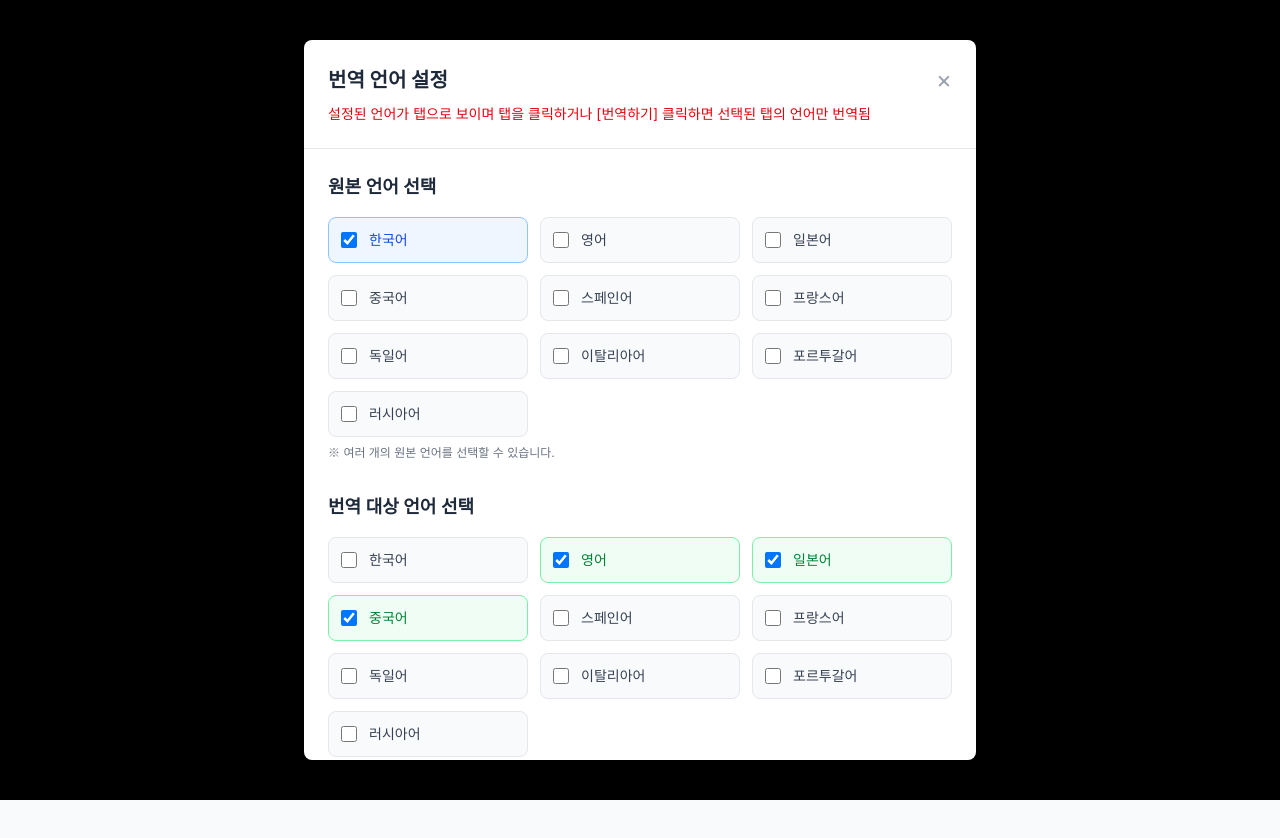
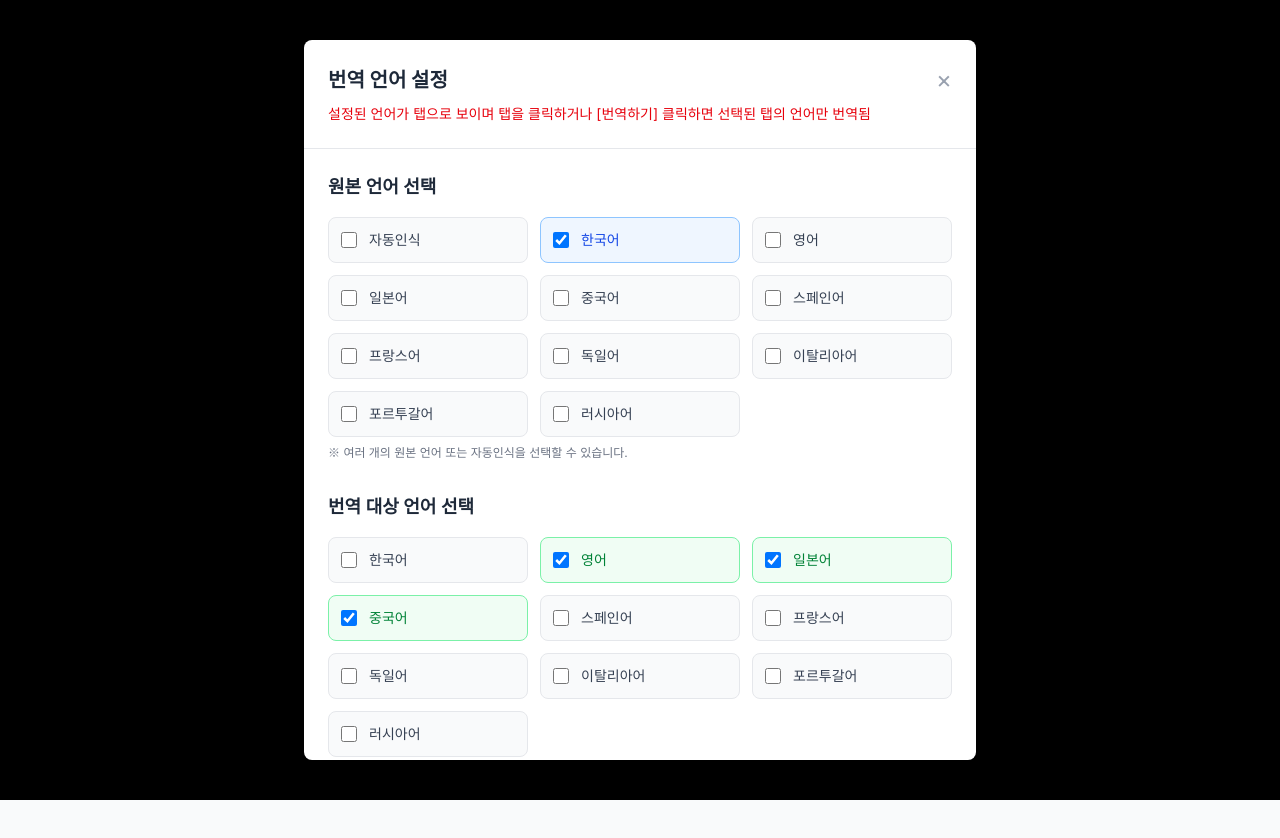
Before and after one commit to studywithme/translate-wise, a Next.js app: page /content-translate in a window 1280 px wide. Both pictures are taken after a click on the button "⚙️". Shown: the top 838 px of the page. Built offline with nearby package versions, Linux system fonts and the light colour scheme.

Commit message:
언어 자동 인식 추가

```diff
--- a/package.json
+++ b/package.json
@@ -9,8 +9,10 @@
     "lint": "next lint"
   },
   "dependencies": {
+    "@heroicons/react": "^2.2.0",
     "@prisma/client": "^6.9.0",
     "bcryptjs": "^3.0.2",
+    "franc": "^6.2.0",
     "jsonwebtoken": "^9.0.2",
     "jszip": "^3.10.1",
     "next": "15.3.3",
--- a/src/app/content-translate/page.tsx
+++ b/src/app/content-translate/page.tsx
@@ -1,7 +1,9 @@
 "use client";
 
-import React, { useState } from 'react';
+import React, { useState, useEffect, useMemo } from 'react';
 import { useSettings } from '../../contexts/SettingsContext';
+import { franc } from 'franc';
+import { ClipboardIcon } from '@heroicons/react/24/outline';
 
 export default function ContentTranslatePage() {
   const { settings, setIsSettingsOpen } = useSettings();
@@ -10,20 +12,42 @@ export default function ContentTranslatePage() {
   const [sourceLang, setSourceLang] = useState(settings.sourceLanguages[0]?.code || 'ko');
   const [activeTab, setActiveTab] = useState(settings.targetLanguages[0]?.code || 'en');
   const [isTranslating, setIsTranslating] = useState(false);
+  const [isValidating, setIsValidating] = useState(false); // 검증 중 상태
   const [validateSourceLang, setValidateSourceLang] = useState(sourceLang); // 검증용 원본 언어
   const [validationResult, setValidationResult] = useState(''); // 검증 결과
+  const [detectedLang, setDetectedLang] = useState(''); // 감지된 언어 코드
+
+  // franc(ISO 639-3) → 639-1 매핑
+  const iso3to1Map: Record<string, string> = { kor: 'ko', eng: 'en', jpn: 'ja', cmn: 'zh', spa: 'es', fra: 'fr', deu: 'de', ita: 'it', rus: 'ru', por: 'pt' };
+  // 감지된 언어의 639-1 코드
+  const detectedLang1 = useMemo(() => iso3to1Map[detectedLang] || detectedLang, [detectedLang]);
+
+  // 한글 주석: string 인덱스 시그니처 추가로 타입 에러 방지
+  const langNameMap: Record<string, string> = {
+    ko: '한국어', en: '영어', ja: '일본어', zh: '중국어', es: '스페인어', fr: '프랑스어', de: '독일어', it: '이탈리아어', ru: '러시아어', pt: '포르투갈어', auto: '자동인식'
+  };
+
+  // 한글 주석: 원본 언어 자동인식 기능
+  useEffect(() => {
+    if (settings.sourceLanguages.some(lang => lang.code === 'auto') && sourceText.trim().length > 0) {
+      const code = franc(sourceText);
+      setDetectedLang(code);
+      const map: Record<string, string> = { kor: 'ko', eng: 'en', jpn: 'ja', cmn: 'zh', spa: 'es', fra: 'fr', deu: 'de', ita: 'it', rus: 'ru', por: 'pt' };
+      const mapped = map[code] || code;
+      setSourceLang('auto'); // 한글 주석: 드롭다운에서 자동인식이 선택되도록
+    }
+  }, [settings.sourceLanguages, sourceText]);
 
   // 번역 함수: 현재 탭 언어만 번역
   const handleTranslate = async () => {
     if (!sourceText.trim()) return;
     setIsTranslating(true);
+    setIsValidating(false); // 번역 시작 시 검증 중 상태 해제
     try {
-      // 이미 번역된 경우 재요청하지 않음
       if (translatedTexts[activeTab]) {
         setIsTranslating(false);
         return;
       }
-      // 한글 주석: gemini-translate API로 현재 탭 언어만 번역
       const response = await fetch('/api/gemini-translate', {
         method: 'POST',
         headers: { 'Content-Type': 'application/json' },
@@ -75,10 +99,9 @@ export default function ContentTranslatePage() {
   // 검증하기 함수: 타깃 언어 번역 결과를 선택한 원본 언어로 다시 번역
   const handleValidate = async () => {
     if (!translatedTexts[activeTab]) return;
-    setIsTranslating(true);
+    setIsValidating(true);
     setValidationResult('');
     try {
-      // 한글 주석: 타깃 언어 번역 결과를 validateSourceLang(원본 언어)로 다시 번역
       const response = await fetch('/api/gemini-translate', {
         method: 'POST',
         headers: { 'Content-Type': 'application/json' },
@@ -96,7 +119,14 @@ export default function ContentTranslatePage() {
     } catch (error) {
       setValidationResult('검증 중 오류 발생');
     } finally {
-      setIsTranslating(false);
+      setIsValidating(false);
+    }
+  };
+
+  // 번역 결과 복사 함수
+  const handleCopyResult = () => {
+    if (translatedTexts[activeTab]) {
+      navigator.clipboard.writeText(translatedTexts[activeTab]);
     }
   };
 
@@ -129,7 +159,6 @@ export default function ContentTranslatePage() {
               <select
                 value={sourceLang}
                 onChange={(e) => {
-                  // 한글 주석: 원본 언어를 선택하면 검증 언어(activeTab)도 같이 변경
                   setSourceLang(e.target.value);
                   setActiveTab(e.target.value);
                 }}
@@ -139,6 +168,16 @@ export default function ContentTranslatePage() {
                   <option key={lang.code} value={lang.code}>{lang.name} ▼</option>
                 ))}
               </select>
+              {/* 한글 주석: 자동인식 시 감지된 언어를 한글로 안내 (폰트 크게) */}
+              {settings.sourceLanguages.some(lang => lang.code === 'auto') && detectedLang && (
+                <>
+                  <div className="mt-1 text-lg text-blue-600 dark:text-blue-300 font-semibold">감지된 언어: {langNameMap[detectedLang1] || detectedLang1}</div>
+                  {/* 한글 주석: 입력이 짧으면 감지 정확도 안내 */}
+                  {sourceText.length < 15 && (
+                    <div className="text-xs text-blue-500 mt-1">※ 입력이 짧으면 언어 감지 정확도가 낮아질 수 있습니다.</div>
+                  )}
+                </>
+              )}
             </div>
             {/* 텍스트 입력 */}
             <textarea
@@ -181,9 +220,17 @@ export default function ContentTranslatePage() {
             {/* 한글 주석: 탭처럼, 선택된 언어의 번역 결과만 보여줌 */}
             <div className="p-2 h-64 overflow-y-auto">
               {translatedTexts[activeTab] ? (
-                <div className="p-4 bg-blue-50 rounded-lg border border-blue-200 dark:bg-blue-900 dark:border-blue-700">
-                  <h3 className="font-medium text-blue-800 mb-2 dark:text-blue-200">{settings.targetLanguages.find(l => l.code === activeTab)?.name} 번역:</h3>
-                  <p className="text-gray-700 leading-relaxed dark:text-gray-100">{translatedTexts[activeTab]}</p>
+                <div className="relative p-4 bg-blue-50 rounded-lg border border-blue-200 dark:bg-blue-900 dark:border-blue-700">
+                  {/* 번역 결과만 표시, 언어명 제거 */}
+                  <p className="text-gray-700 leading-relaxed dark:text-gray-100 whitespace-pre-line">{translatedTexts[activeTab]}</p>
+                  {/* 복사 아이콘 버튼 */}
+                  <button
+                    onClick={handleCopyResult}
+                    className="absolute top-2 right-2 p-1 bg-white dark:bg-gray-800 rounded-full border border-gray-300 dark:border-gray-600 hover:bg-blue-100 dark:hover:bg-blue-700 transition"
+                    title="복사"
+                  >
+                    <ClipboardIcon className="w-5 h-5 text-blue-600 dark:text-blue-300" />
+                  </button>
                 </div>
               ) : (
                 <p className="text-gray-400 dark:text-gray-500">번역 결과가 여기에 표시됩니다.</p>
@@ -204,10 +251,10 @@ export default function ContentTranslatePage() {
             </select>
             <button
               onClick={handleValidate}
-              disabled={!translatedTexts[activeTab] || isTranslating}
+              disabled={!translatedTexts[activeTab] || isValidating}
               className="bg-green-600 hover:bg-green-700 disabled:bg-gray-400 text-white font-medium py-2 px-4 rounded-lg transition-colors duration-200 dark:bg-green-800 dark:hover:bg-green-900 dark:disabled:bg-gray-700"
             >
-              ▶ 검증하기
+              ▶ {isValidating ? '검증 중...' : '검증하기'}
             </button>
           </div>
           {/* 한글 주석: 검증 결과 박스는 버튼 아래에 위치 */}
--- a/src/components/SettingsModal.tsx
+++ b/src/components/SettingsModal.tsx
@@ -73,6 +73,30 @@ export default function SettingsModal() {
           <div className="mb-8">
             <h3 className="text-lg font-semibold text-gray-800 mb-4">원본 언어 선택</h3>
             <div className="grid grid-cols-2 md:grid-cols-3 gap-3">
+              {/* 한글 주석: 자동인식 체크박스 추가 */}
+              <label
+                className={`flex items-center p-3 rounded-lg border cursor-pointer transition-colors ${
+                  tempSettings.sourceLanguages.some(lang => lang.code === 'auto')
+                    ? 'bg-blue-50 border-blue-300 text-blue-700'
+                    : 'bg-gray-50 border-gray-200 text-gray-700 hover:bg-gray-100'
+                }`}
+              >
+                <input
+                  type="checkbox"
+                  checked={tempSettings.sourceLanguages.some(lang => lang.code === 'auto')}
+                  onChange={e => {
+                    let newList;
+                    if (e.target.checked) {
+                      newList = [...tempSettings.sourceLanguages, { code: 'auto', name: '자동인식' }];
+                    } else {
+                      newList = tempSettings.sourceLanguages.filter(lang => lang.code !== 'auto');
+                    }
+                    setTempSettings(prev => ({ ...prev, sourceLanguages: newList }));
+                  }}
+                  className="mr-3 w-4 h-4 text-blue-600 bg-gray-100 border-gray-300 rounded focus:ring-blue-500"
+                />
+                <span className="text-sm font-medium">자동인식</span>
+              </label>
               {defaultLanguages.map(language => {
                 // 한글 주석: 원본 언어도 여러 개 선택 가능(체크박스)
                 const isSelected = tempSettings.sourceLanguages.some(lang => lang.code === language.code);
@@ -97,7 +121,7 @@ export default function SettingsModal() {
               })}
             </div>
             {/* 한글 안내: 여러 개의 원본 언어를 선택할 수 있습니다. */}
-            <p className="text-xs text-gray-500 mt-2">※ 여러 개의 원본 언어를 선택할 수 있습니다.</p>
+            <p className="text-xs text-gray-500 mt-2">※ 여러 개의 원본 언어 또는 자동인식을 선택할 수 있습니다.</p>
           </div>
 
           {/* 번역 대상 언어 설정 */}
```
Also changed, not shown: 2 other files (tests, documents, lock files or other folders).
